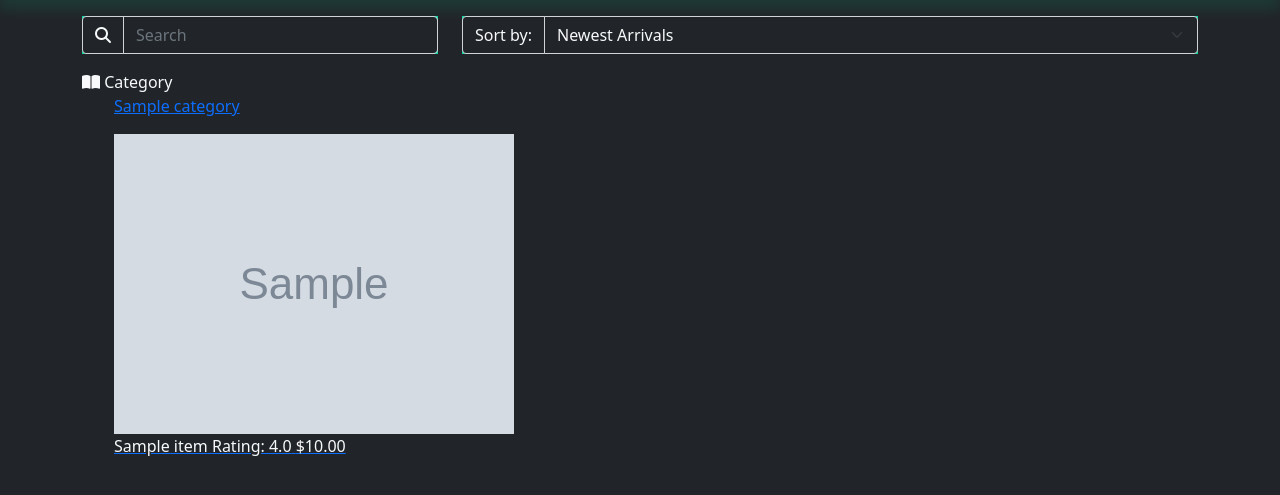
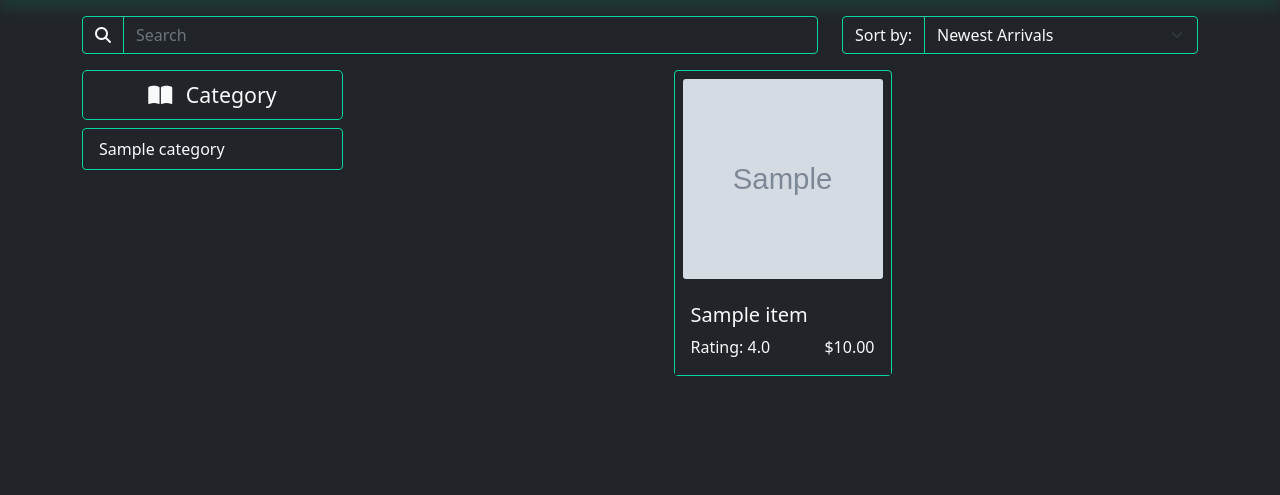
Before and after one commit to ronTabachnik/FOISTP, a Django app: page / in a window 1280 px wide. Shown: the part 70-565 px from the top of the page. Run offline with Django 3.2, Linux system fonts and the light colour scheme; tables that the repository leaves empty hold one stand-in row (values such as "Sample post"); grey boxes marked "Sample" are stand-in pictures; some libraries are stand-ins or nearby versions.

Commit message:
Finally added bootstrap styles

```diff
--- a/items/templates/items/home.html
+++ b/items/templates/items/home.html
@@ -6,13 +6,13 @@
 {% block content %}
   <section class="container">
     <div class="row my-3">
-      <div class="col-4">
+      <div class="col-8">
         <div class="input-group">
           <span class="input-group-text bg-dark"><i class="fas fa-search"></i></span>
           <input class="form-control bg-dark text-light" type="text" id="search" placeholder="Search">
         </div>
       </div>
-      <div class="col-8">
+      <div class="col-4">
         <div class="input-group">
           <span class="input-group-text bg-dark text-light">Sort by:</span>
           <select class="form-select bg-dark text-light" aria-labelledby="sortby">
@@ -24,42 +24,51 @@
       </div>
     </div>
   </section>
-  <section class="container" id="catalog-content">
+  <section class="container">
+    <div class="row">
+      <div class="col-3">
         <aside class="catalog">
-      <div class="title">
-        <i class="fas fa-book-open"></i>
+          <div class="title mb-2">
+            <i class="fas fa-book-open me-2"></i>
             <span>Category</span>
           </div>
           {% if categories %}
-        <ul>
+            <ul class="list-group">
               {% for category in categories %}
-            <li><a href="#">{{ category.name }}</a></li>
+                <li class="list-group-item"><a href="#">{{ category.name }}</a></li>
               {% endfor %}
             </ul>
           {% else %}
             <span>No categories available</span>
           {% endif %}
         </aside>
+      </div>
+      <div class="col-9">
+        {% if items %}
+          <div class="d-flex justify-content-evenly">
+            {% for item in items %}
+              <div class="card">
+                <a href="{% url 'item' item.id %}">
+                  <img class="card-img" src="{{ item.picture.url }}" alt="shoes">
+                </a>
+                <div class="card-body bg-dark">
+                  <h5 class="card-title">
+                    <a href="{% url 'item' item.id %}">{{ item.title }}</a>
+                  </h5>
+                  <p class="card-text">
+                    <span>Rating: {{ item.rating }}</span>
+                    <span style="float: right;">${{ item.price }}</span>
+                  </p>
+                </div>
+              </div>
+            {% endfor %}
+          </div>
+        {% else %}
+          <h3>No items available!</h3>
+        {% endif %}
+      </div>
+    </div>
 
-    {% if items %}
-      <div class="items">
-        <ul class="items-list">
-        {% for item in items %}
-          <li class="items-list-item">
-            <div class="item">
-              <a href="{% url 'item' item.id %}">
-                <img class="item-image" src="{{ item.picture.url }}" alt="shoes">
-                <div class="item-description">
-                  <span class="title">{{ item.title }}</span>
-                  <span class="rating">Rating: {{ item.rating }}</span>
-                  <span class="price">${{ item.price }}</span>
-                </div>
-              </a>
-            </div>
-          </li>
-        {% endfor %}
-        </ul>
-      </div>
-    {% endif %}
+
   </section>
 {% endblock content %}
--- a/static/css/style.css
+++ b/static/css/style.css
@@ -11,6 +11,11 @@
   --warning-color: #ffd166;
   --success-color: #06d6a0;
   --secondary-color: #e8eddf;
+}
+
+a, a:hover, a:visited {
+  color: var(--bs-light);
+  text-decoration: none;
 }
 
 h1,
@@ -30,12 +35,59 @@ i {
   color: var(--bs-light);
 }
 
+img {
+  object-fit: cover;
+}
+
 .nav-logo {
   font-size: 30pt;
 }
 
-.input-group {
-  background-color: var(--success-color);
+.input-group * {
+  border-color: var(--success-color);
+}
+
+.list-group-item {
+  color: var(--bs-light);
+  background-color: var(--bs-dark);
+  border-color: var(--success-color);
+}
+
+.section-title {
+  border-bottom: 1px solid var(--success-color);
+}
+
+.btn-outline-success {
+  color: var(--bs-light);
+  border-color: var(--success-color);
+}
+
+.btn-outline-primary {
+  color: var(--bs-light);
+}
+
+.card {
+  background-color: var(--bs-dark);
+  border-color: var(--success-color);
+  align-items: center;
+}
+
+.card-img {
+  max-width: calc(0.2 * var(--max-width));
+  min-height: calc(0.2 * var(--max-width));
+  margin: 0.5rem;
+}
+
+.card-body {
+  width: 100%;
+}
+
+.catalog > .title {
+  font-size: 16pt;
+  text-align: center;
+  border: 1px solid var(--success-color);
+  padding: 0.5rem;
+  border-radius: 5px;
 }
 
 #header {
```
Also changed, not shown: items/templates/items/item.html (+32 -4 lines), users/templates/users/cart.html (+27 -5 lines), 2 other files. Lines whose indentation alone changed are shown as unchanged.
